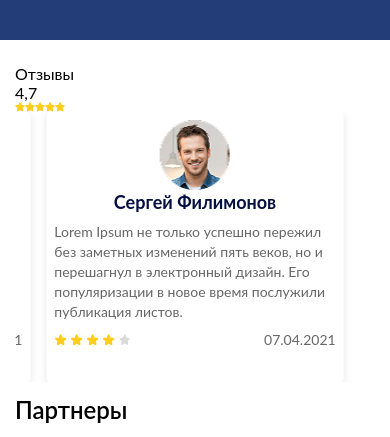
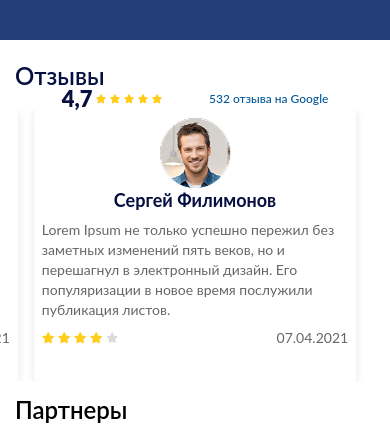
Before and after one commit to PavSolo/maket, a website built with webpack: page index.html in a window 390 px wide. Shown: the part 2266-2703 px from the top of the page. Built offline with nearby package versions, Linux system fonts and the light colour scheme.

Commit message:
слайдер с отзывами

```diff
--- a/index.html
+++ b/index.html
@@ -1833,9 +1833,11 @@
             </div>
         </div>
         <div class="mobile-reviews">
+            <div class="mobile-reviews__container">
                 <div class="mobile-reviews__title">Отзывы</div>
                 <div class="mobile-reviews__rating">
                     <div class="mobile-reviews__rating-grade">
+                        <div class="mobile-reviews__rating-grade-wrap">
                             <div class="mobile-reviews__rating-grade-numeral">
                                 4,7
                             </div>
@@ -1857,7 +1859,12 @@
                                 </svg>
                             </div>
                         </div>
+                        <div class="mobile-reviews__rating-grade-link">
+                            532 отзыва на Google
+                        </div>
+                    </div>
                     <div class="mobile-reviews__rating-reviews"></div>
+                </div>
             </div>
             <div class="mobile-reviews__slider-container reviews__slider swiper">
                 <div class="swiper-wrapper">
--- a/src/scss/_container.scss
+++ b/src/scss/_container.scss
@@ -1,7 +1,7 @@
 $container-width: 1530px;
 $container-paddings: 15px;
 .container {
-  max-width: $container-width /*+ $container-paddings + $container-paddings*/;
+  max-width: $container-width;
   margin-inline: auto;
   padding-inline: $container-paddings;
 }
--- a/src/scss/_mobile-rewiews.scss
+++ b/src/scss/_mobile-rewiews.scss
@@ -2,23 +2,80 @@
   display: none;
   width: 100%;
 
-  &__rating-grade-stars {
+  &__container {
+    max-width: $container-width;
+    margin-inline: auto;
+    padding-inline: $container-paddings;
+  }
+
+  &__title {
+    font: {
+      size: 24px;
+      weight: 600;
+    };
+    line-height: 24px;
+    color: $main-dark-blue;
+  }
+
+  &__rating {
+    &-grade {
+      display: flex;
+      justify-content: space-evenly;
+      align-items: center;
+
+      &-wrap {
+        display: flex;
+        align-items: center;
+        gap: 4px;
+      }
+    }
+
+    &-grade-numeral {
+      font: {
+        size: 22px;
+        weight: 900;
+      };
+      line-height: 100%;
+      color: $main-dark-blue;
+    }
+
+    &-grade-stars {
+      display: flex;
+      gap: 4px;
+
+      svg {
+        width: 10px;
+        height: 10px;
+      }
+    }
+
+    &-grade-link {
+      font: {
+        size: 12px;
+        weight: 500;
+      };
+      line-height: 12px;
+      color: $secondary;
+    }
+  }
+
+  /*&__rating-grade-stars {
     display: flex;
 
     svg {
       width: 10px;
       height: 10px;
     }
-  }
+  }*/
 
   &__slider-container {
     width: 100%;
     overflow: hidden;
+    height: 271px;
   }
 
   &__item {
     width: 250px;
-    height: 270px;
     border-radius: 4px;
     flex-shrink: 0;
     box-sizing: border-box;
@@ -97,4 +154,8 @@
   .mobile-reviews__item {
     width: 250px !important;
   }
+
+  .mobile-reviews__title {
+    font-size: 18px;
+  }
 }
--- a/src/scss/_reviews-and-inst.scss
+++ b/src/scss/_reviews-and-inst.scss
@@ -6,3 +6,15 @@
   justify-content: space-between;
   gap: 16px;
 }
+
+@media (max-width: 666px) {
+  .reviews-and-inst {
+    max-width: unset;
+  }
+
+  .reviews-and-inst.container {
+    max-width: unset;
+    margin-inline: unset;
+    padding-inline: unset;
+  }
+}
```
Lines whose indentation alone changed are shown as unchanged.
